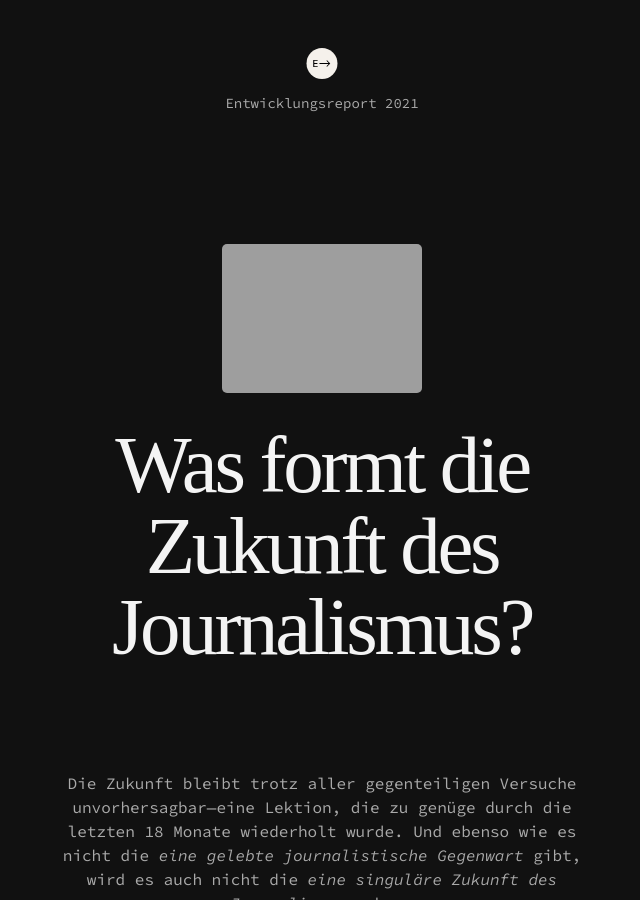
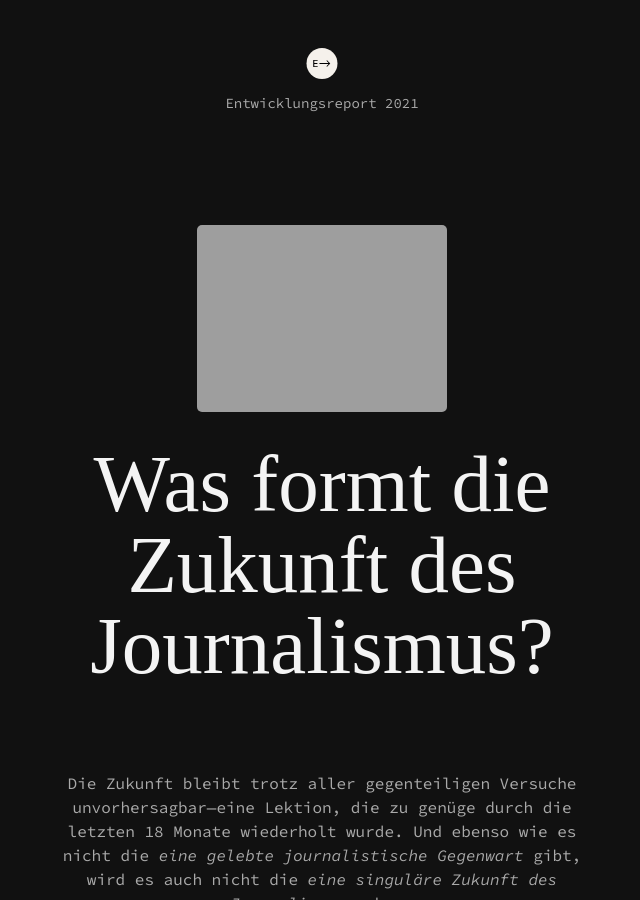
Before and after one commit to sz-innovation/entwicklungsreport-2021, a Jekyll site: the page built from index.html, in a window 1280 px wide and 900 px high. Shown: the whole window, without its empty margins (318-958 px from the left). Built offline with Jekyll 4.4.1, drawn with Linux system fonts in a browser that asks for light colours; some web fonts are replaced.

Commit message:
small splash header changes

```diff
--- a/_sass/_typography.scss
+++ b/_sass/_typography.scss
@@ -101,9 +101,7 @@ section {
     box-sizing: border-box;
     text-align: center;
     font-size: 13vw;
-    line-height: 1;
     justify-content: center;
-    letter-spacing: -0.02em;
     max-width: 6em;
     hyphens: none;
 
--- a/index.html
+++ b/index.html
@@ -4,10 +4,10 @@ title: Entwicklungsreport 2021
 ---
 <div>
     <div id="splash-header">
-        <p class="tc ma0"><img class="center w-20-ns w-40 ma0" src="{{site.url}}/img/splash-img.png"></p>
+        <p class="tc ma0"><img class="center w-25-l w-30-m w-50 50 ma0" src="{{site.url}}/img/splash-img.png"></p>
         <h1 class="pt4 junicode normal tc near-white">Was formt die Zukunft des Journalismus?</h1>
     </div>
-    <h1 class="mt0 mb5 measure-wide center f5-ns f6 lh-copy tc mono light-silver">Die Zukunft bleibt trotz aller gegenteiligen Versuche unvorhersagbar—eine Lektion, die zu genüge durch die letzten 18 Monate wiederholt wurde. Und ebenso wie es nicht die <i>eine gelebte journalistische Gegenwart</i> gibt, wird es auch nicht die <i>eine singuläre Zukunft des Journalismus</i> geben.</h1>
+    <h1 class="mt0 mb5 measure-wide center f5-ns f6 lh-copy tc mono light-silver lj-solid">Die Zukunft bleibt trotz aller gegenteiligen Versuche unvorhersagbar—eine Lektion, die zu genüge durch die letzten 18 Monate wiederholt wurde. Und ebenso wie es nicht die <i>eine gelebte journalistische Gegenwart</i> gibt, wird es auch nicht die <i>eine singuläre Zukunft des Journalismus</i> geben.</h1>
 
     <div class="flex flex-wrap w-100 mt7">
         <div class="w-25-ns w-0 junicode pr2" id="nav">
```
